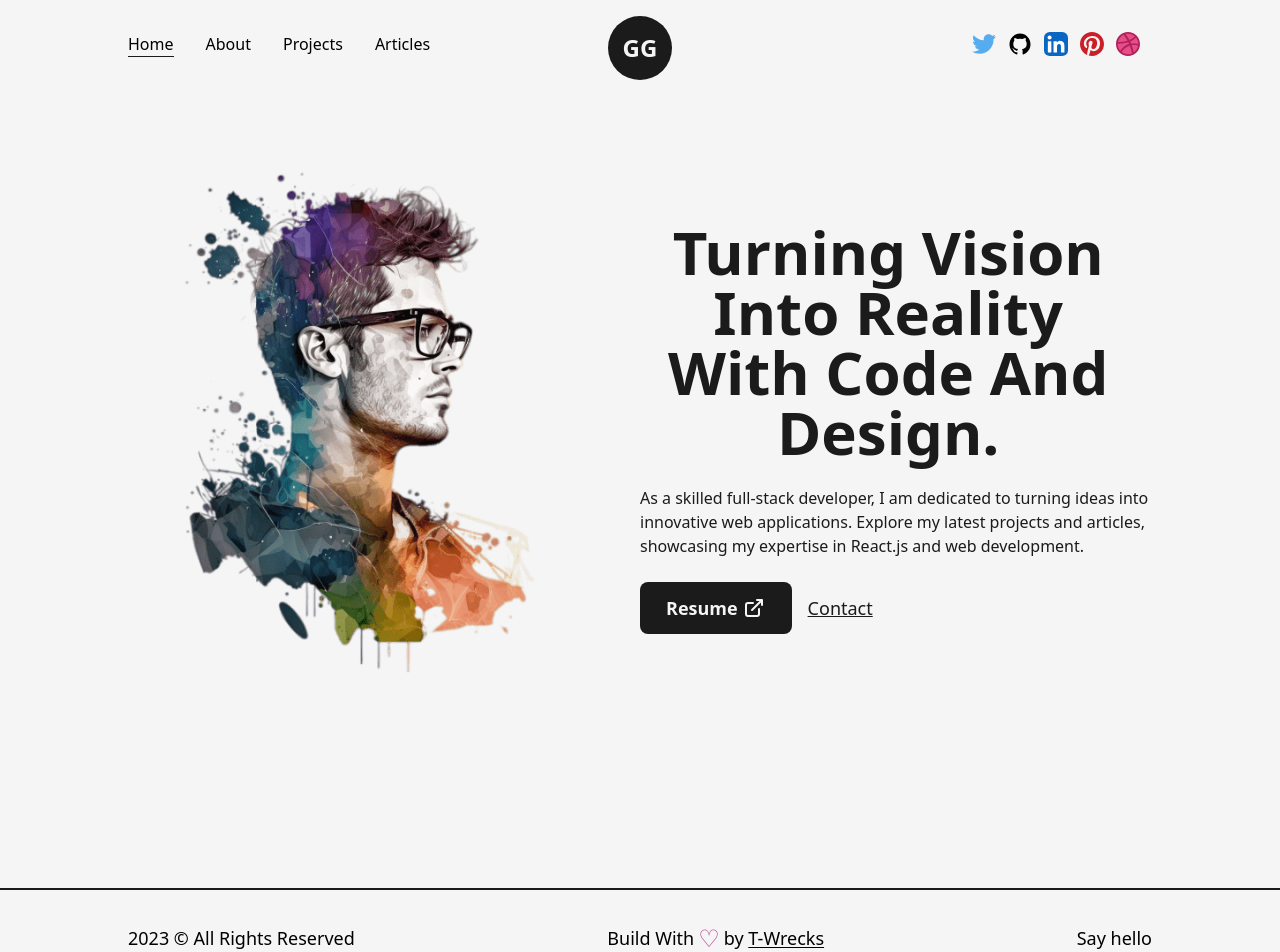
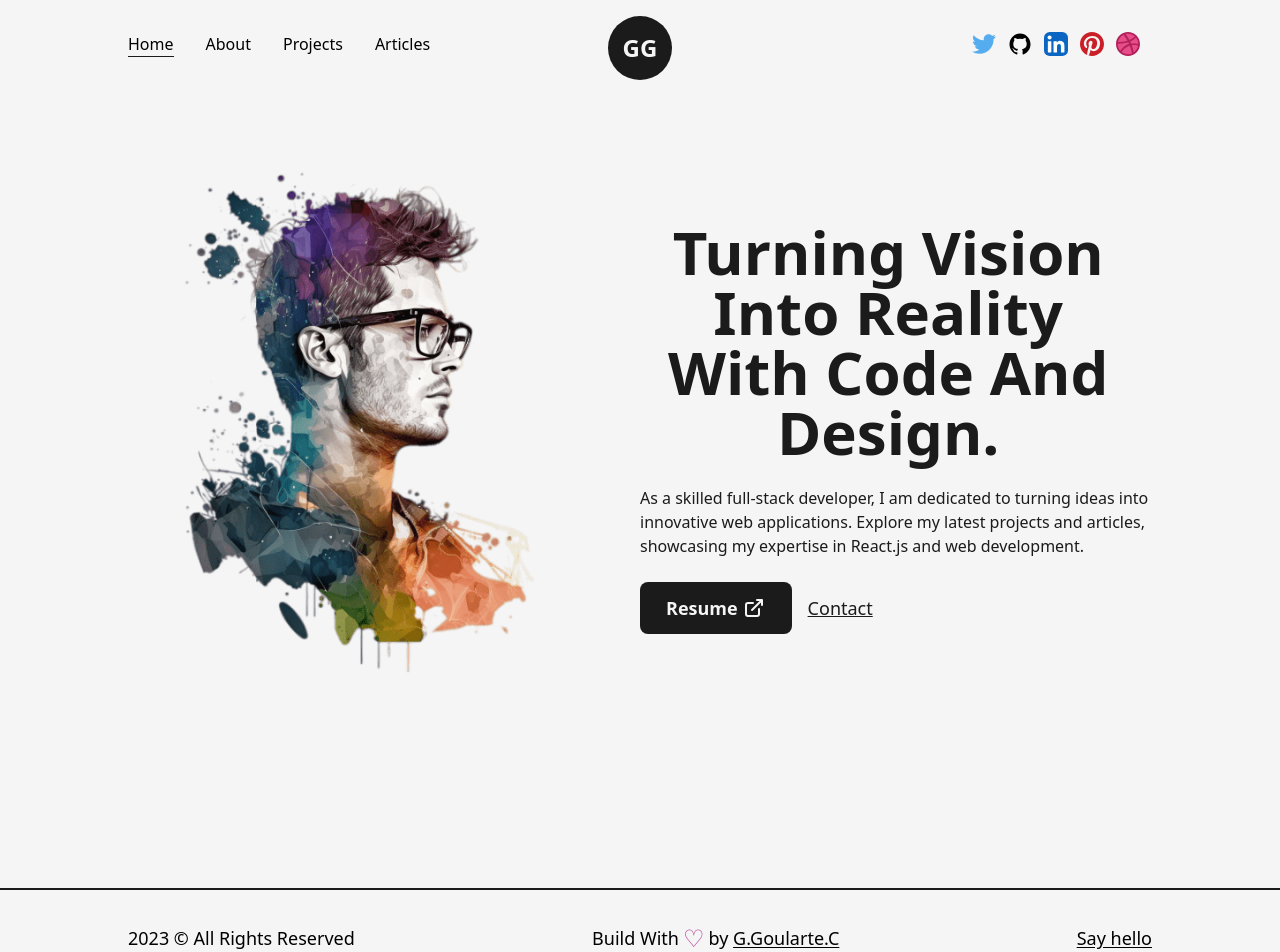
Before and after one commit to codebucks27/Next.js-Developer-Portfolio-Starter-Code, a Next.js app: page / in a window 1280 px wide. Shown: the top 952 px of the page. Built offline with nearby package versions, Linux system fonts and the light colour scheme.

Commit message:
Update Footer.js

```diff
--- a/src/components/Footer.js
+++ b/src/components/Footer.js
@@ -10,9 +10,9 @@ const Footer = () => {
         <div className='flex items-center'>
           Build With <span className='text-primary text-2xl px-1'>&#9825;</span>
           by&nbsp;
-          <Link href="https://devdreaming.com" className='underline underline-offset-2'>T-Wrecks</Link>
+          <Link href="https://github.com/ggoulartec" className='underline underline-offset-2'>G.Goularte.C</Link>
         </div>
-        <Link href="/">Say hello</Link>
+        <Link href="https://github.com/ggoulartec" target={"_blank"} className='underline underline-offset-2'>Say hello</Link>
       </Layout>
     </footer>
   )
```
